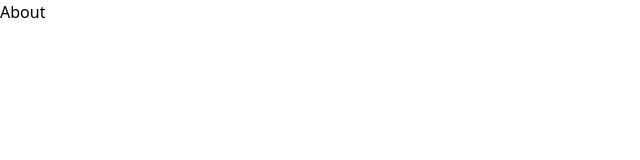
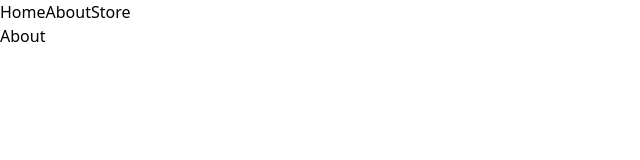
Before and after one commit to hashan789/to-do-list, a Next.js app: page /pages/Home/about in a window 1280 px wide. Shown: the top 160 px of the page, without its empty margins (0-640 px from the left). Built offline with nearby package versions, Linux system fonts and the light colour scheme.

Commit message:
modified the homepage layout

```diff
--- /dev/null
+++ b/src/app/pages/Home/layout.tsx
@@ -0,0 +1,21 @@
+import NavBar, { NavLink } from '@/app/components/NavBar';
+import React from 'react'
+
+export default function Homelayout({
+    children,
+  }: Readonly<{
+    children: React.ReactNode;
+  }>) {
+  return (
+    <div>
+        <NavBar>
+            <NavLink href={"/pages/Home"}>Home</NavLink>
+            <NavLink href={"/pages/Home/about"}>About</NavLink>
+            <NavLink href={"/pages/Home/store"}>Store</NavLink>
+        </NavBar>
+        <div className="">
+            {children}
+        </div>
+    </div>
+  )
+}
```
